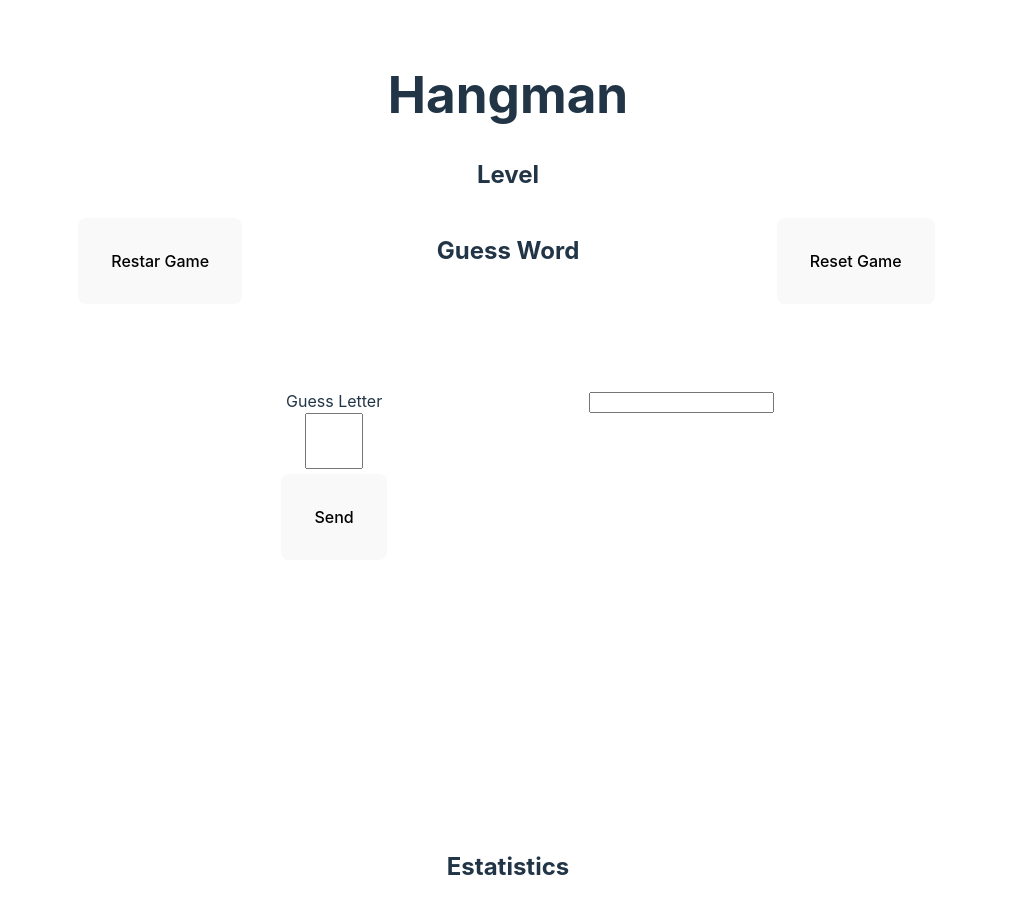
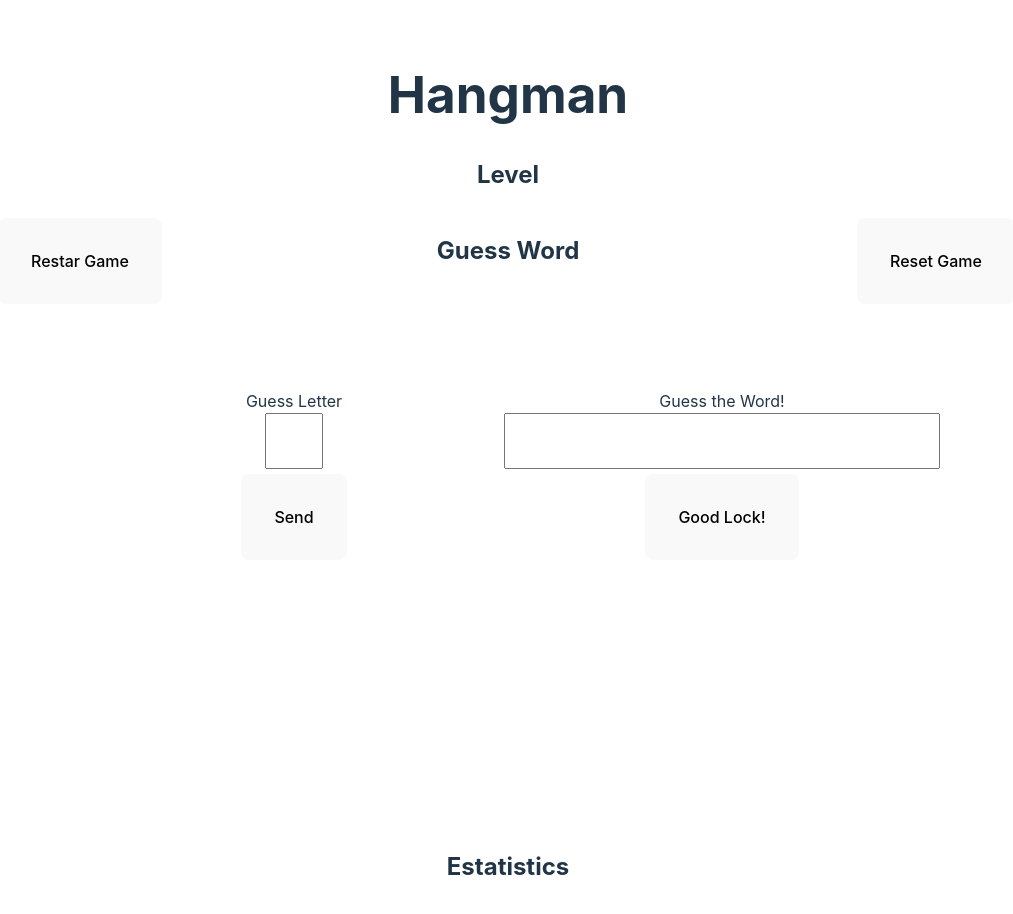
Before and after one commit to leonsuaren/hangman, a React (Vite) app in the folder client/: page /board in a window 1280 px wide. Shown: the top 914 px of the page, without its empty margins (132-1145 px from the left). Built offline with nearby package versions, Linux system fonts and the light colour scheme.

Commit message:
working on word input and messages

```diff
--- a/client/src/index.css
+++ b/client/src/index.css
@@ -99,6 +99,17 @@ button:focus-visible {
 
 .guess-word-form {
   grid-area: 3 / 6 / 7 / 10;
+  display: flex;
+  flex-direction: column;
+  align-items: center;
+  justify-content: flex-start;
+}
+
+.guess-letter-input {
+  width: 100%;
+  height: 50px;
+  font-size: 2rem;
+  text-align-last: center;
 }
 
 .messages {
@@ -129,7 +140,7 @@ button:focus-visible {
   font-size: 1.5rem;
 }
 
-.play-message {
+.success-message {
   display: flex;
   width: 100%;
   height: 100%;
@@ -140,10 +151,21 @@ button:focus-visible {
   font-size: 1.5rem;
 }
 
+.game-over-message {
+  display: flex;
+  width: 100%;
+  height: 100%;
+  border: solid 2px rgb(236, 70, 70);
+  color: rgb(236, 70, 70);
+  align-items: center;
+  justify-content: center;
+  font-size: 1.5rem;
+}
+
 .default {
   display: flex;
   width: 100%;
-  height: 100%;;
+  height: 100%;
   align-items: center;
   justify-content: center;
   font-size: 1.5rem;
--- a/client/src/views/board/Board.tsx
+++ b/client/src/views/board/Board.tsx
@@ -8,17 +8,22 @@ type BoardProps = {
 };
 
 const Board: FC<BoardProps> = ({ level, playedWord }) => {
+  //handle the letter
   const [errors, setErrors] = useState<number>(0);
   const [letterExist, setLetterExist] = useState<number>(0);
   const [lettersSet, setLettersSet] = useState<string[]>([]);
   const [maxLetterExist, setMaxLetterExist] = useState<number>(2);
   const [message, setMessage] = useState<{ type: string; message: string }>({
-    type: " " || "information" || "warning" || "play",
+    type: " " || "information" || "warning" || "success" || "fail",
     message: "",
   });
   const [evaluateResponse, setEvaluateResponse] = useState<string[]>([]);
   const guessLetter = useRef<HTMLInputElement>(null);
   const playedWordGame = [...playedWord];
+  //handle the letter
+  //handle the word
+  const guessWord = useRef<HTMLInputElement>(null);
+  //handle the word
 
   useEffect(() => {
     if (level === "Medium") {
@@ -50,7 +55,7 @@ const Board: FC<BoardProps> = ({ level, playedWord }) => {
     }
   }, [errors, letterExist]);
 
-  const handleOnSubmit = (event: FormEvent<HTMLFormElement>) => {
+  const handleOnGuessLetter = (event: FormEvent<HTMLFormElement>) => {
     event.preventDefault();
     let letter = guessLetter.current?.value;
 
@@ -97,6 +102,23 @@ const Board: FC<BoardProps> = ({ level, playedWord }) => {
 
     event.currentTarget.reset();
   };
+
+  const handleOnGuessWord = (event: FormEvent<HTMLFormElement>) => {
+    event.preventDefault();
+    let word = guessWord.current?.value;
+    if (word === playedWord) {
+      setMessage({type: "success", message: "Congratulations you guessed the word"});
+      setTimeout(() => {
+        setMessage({ type: "", message: "" });
+      }, 3000);
+    } else {
+      setMessage({type: "fail", message: "Game Over"})
+      setTimeout(() => {
+        setMessage({ type: "", message: "" });
+      }, 3000);
+    }
+    event.currentTarget.reset();
+  }
   console.log({
     level: level,
     playedWord: playedWord,
@@ -128,11 +150,12 @@ const Board: FC<BoardProps> = ({ level, playedWord }) => {
           <h2>Guess Word</h2>
         </div>
         <section className="guess-letter-form guess-letter-layout">
-          <form onSubmit={handleOnSubmit} className="form-layout">
-            <label>Guess Letter</label>
+          <form onSubmit={handleOnGuessLetter} className="form-layout">
+            <label htmlFor="letter">Guess Letter</label>
             <input
               type="text"
               id="letter"
+              name="letter"
               ref={guessLetter}
               maxLength={1}
               disabled={
@@ -175,8 +198,10 @@ const Board: FC<BoardProps> = ({ level, playedWord }) => {
           </div>
           <div></div>
         </section>
-        <form className="guess-word-form">
-          <input type="text" />
+        <form className="guess-word-form" onSubmit={handleOnGuessWord}>
+        <label htmlFor="letter">Guess the Word!</label>
+          <input className="guess-letter-input" type="text" name="word" ref={guessWord}/>
+          <button>Good Lock!</button>
         </form>
         <div className="messages">
           <div
@@ -185,8 +210,10 @@ const Board: FC<BoardProps> = ({ level, playedWord }) => {
                 ? "information-message"
                 : message.type === "warning"
                 ? "warning-message"
-                : message.type === "play"
-                ? "play-message"
+                : message.type === "success"
+                ? "success-message"
+                : message.type === "fail"
+                ? "game-over-message"
                 : "default"
             }
           >
```
Lines whose indentation alone changed are shown as unchanged.
